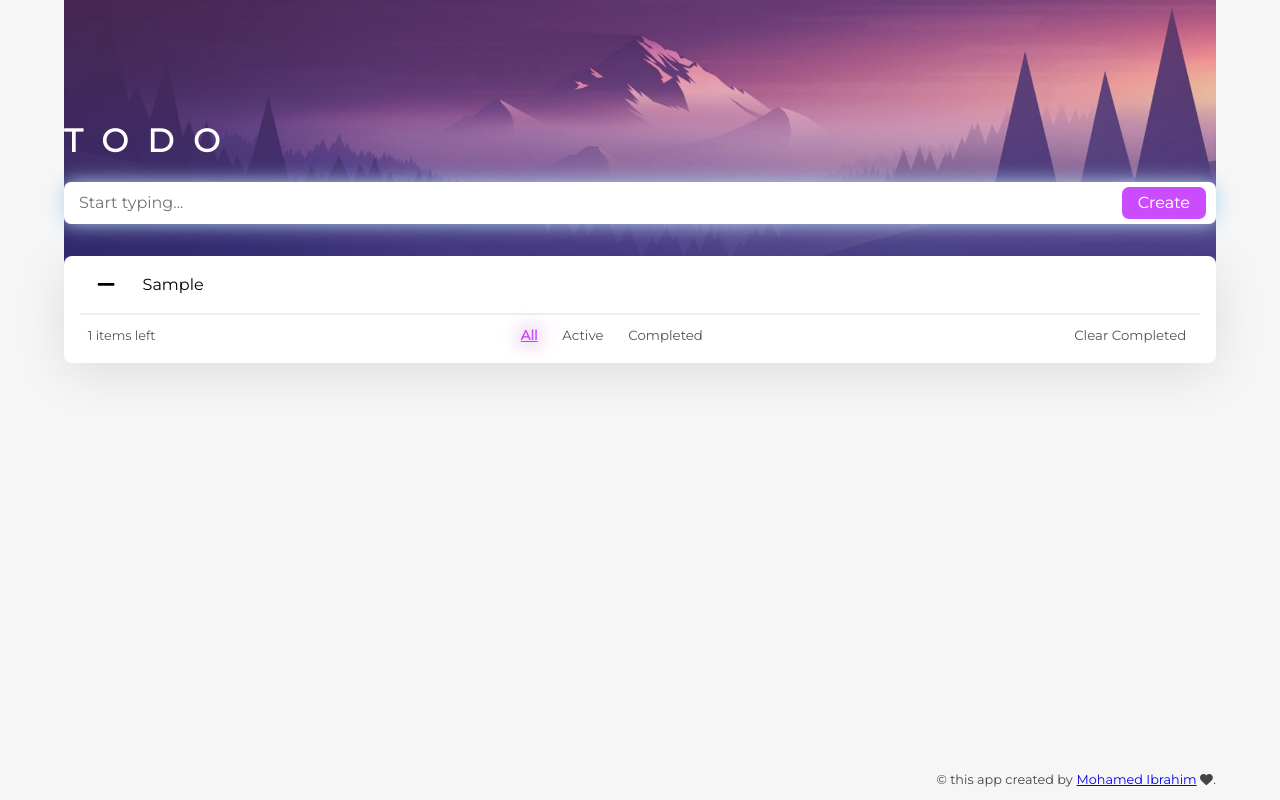
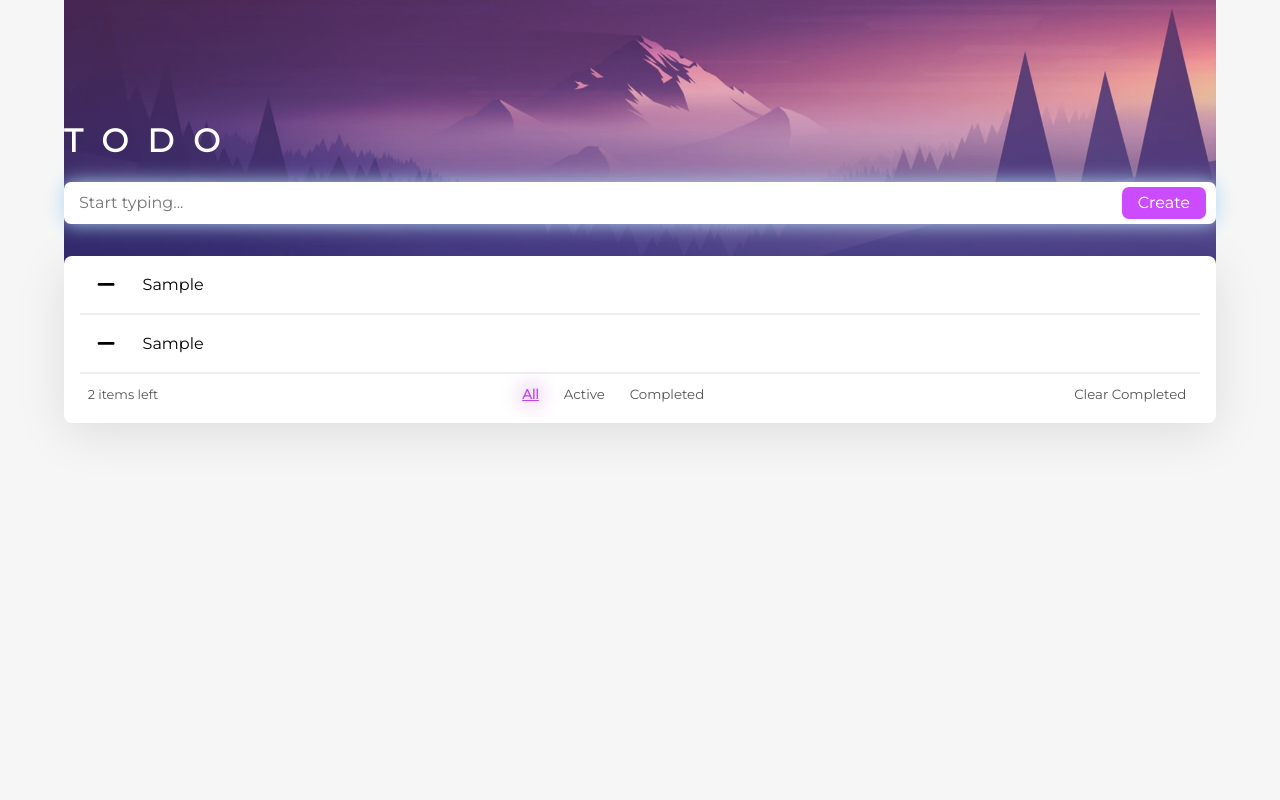
Before and after one commit to mo7mad1996/todo, a React (Create React App) app: page / in a window 1280 px wide. Both pictures are taken after typing "Sample" into the empty fields and a click on the button "Create". Built offline with nearby package versions, Linux system fonts and the light colour scheme.

Commit message:
change to reducer

```diff
--- a/src/App.js
+++ b/src/App.js
@@ -1,8 +1,7 @@
 // react
-import { useState, useEffect } from "react";
+import { useReducer, useEffect, memo } from "react";
 
 // font-awesome
-import { FontAwesomeIcon } from "@fortawesome/react-fontawesome";
 import { library } from "@fortawesome/fontawesome-svg-core";
 import { fas } from "@fortawesome/free-solid-svg-icons";
 import { faTwitter, faFontAwesome } from "@fortawesome/free-brands-svg-icons";
@@ -12,46 +11,40 @@ import BG from "./components/BG";
 import Form from "./components/form";
 import List from "./components/list";
 
+// reducer
+import reducer from "./reducer/app";
+
 // font-awesome
 library.add(fas, faTwitter, faFontAwesome);
 
+// reducer state
+const initialState = {
+  list: JSON.parse(localStorage.getItem("tasks")) || [],
+  show: "all",
+};
+
+// main component
 function App() {
   // tasks
-  const local = JSON.parse(localStorage.getItem("tasks"));
-  const [tasks, setTasks] = useState(local || []);
+  const [state, dispatch] = useReducer(reducer, initialState);
 
+  // save the tasks each time i change it
   useEffect(() => {
-    localStorage.setItem("tasks", JSON.stringify(tasks));
-  }, [tasks]);
+    localStorage.setItem("tasks", JSON.stringify(state.list));
+  }, [state.list]);
 
   return (
-    <>
-      <div className="App">
-        <BG />
+    <div className="App">
+      <BG />
 
-        <div className="container">
-          <h1 className="main-heading">TODO</h1>
+      <div className="container">
+        <h1 className="main-heading">TODO</h1>
 
-          <Form setTasks={setTasks} />
-          {!!tasks.length && <List tasks={tasks} setTasks={setTasks} />}
-        </div>
+        <Form dispatch={dispatch} />
+        {!!state.list.length && <List state={state} dispatch={dispatch} />}
       </div>
-
-      <footer className="footer">
-        <div className="container">
-          &copy; this app created by
-          <a
-            href="https://portfolio-mohamed-ibrahim.onrender.com/"
-            target="_blank"
-            rel="noopener noreferrer"
-          >
-            Mohamed Ibrahim
-          </a>
-          <FontAwesomeIcon icon="fa-solid fa-heart" />.
-        </div>
-      </footer>
-    </>
+    </div>
   );
 }
 
-export default App;
+export default memo(App);
--- a/src/components/form/index.js
+++ b/src/components/form/index.js
@@ -1,7 +1,7 @@
 import React from "react";
 import css from "./style.module.css";
 
-function Form({ setTasks }) {
+function Form({ dispatch }) {
   const form = React.useRef(0);
   const [text, setText] = React.useState("");
 
@@ -12,8 +12,9 @@ function Form({ setTasks }) {
     form.current.classList?.remove(css.active);
   }
 
-  function addTask(e) {
+  const addTask = (e) => {
     e.preventDefault();
+    // console.log("flag");
 
     const task = {
       id: Math.random() + Date.now(),
@@ -21,14 +22,14 @@ function Form({ setTasks }) {
       title: text,
     };
 
-    setTasks((old) => {
-      const newArr = [...old];
+    // console.log(task);
+    dispatch({
+      type: "add",
+      task,
+    });
 
-      newArr.unshift(task);
-      return newArr;
-    });
     setText("");
-  }
+  };
 
   return (
     <form className={css.form} ref={form} onSubmit={addTask}>
--- a/src/components/list/Item.js
+++ b/src/components/list/Item.js
@@ -2,45 +2,25 @@ import { memo } from "react";
 import { FontAwesomeIcon } from "@fortawesome/react-fontawesome";
 import css from "./style.module.css";
 
-const Item = memo(({ task, setTasks }) => {
-  // methods
-  function removeTask(id) {
-    setTasks((old) => {
-      const newTaskList = old.filter((el) => el.id !== id);
-
-      return newTaskList;
-    });
-  }
-
-  function completeTask(id) {
-    setTasks((old) => {
-      return old.map((el) => {
-        if (el.id === id) {
-          const task = { ...el }; // clone a new copy
-          task.isActive = !task.isActive;
-
-          return task;
-        }
-
-        return el;
-      });
-    });
-  }
-
+// main component
+const Item = memo(({ task, dispatch }) => {
   return (
     <li title={task.title} className={task.isActive ? "" : css.completed}>
       <div className={css.task}>
-        <button title="completed" onClick={() => completeTask(task.id)}>
-          {task.isActive ? (
-            <FontAwesomeIcon icon="fa-solid fa-minus" />
-          ) : (
-            <FontAwesomeIcon icon="fa-solid fa-check" />
-          )}
+        <button
+          title="completed"
+          onClick={() => dispatch({ type: "complete", id: task.id })}
+        >
+          <FontAwesomeIcon
+            icon={`fa-solid ${task.isActive ? "fa-minus" : "fa-check"}`}
+          />
         </button>
+
         <span>{task.title}</span>
+
         <button
           className={css.remove}
-          onClick={() => removeTask(task.id)}
+          onClick={() => dispatch({ type: "remove", id: task.id })}
           title="Delete Task"
         >
           <FontAwesomeIcon icon="fa-solid fa-trash" />
--- a/src/components/list/index.js
+++ b/src/components/list/index.js
@@ -4,14 +4,20 @@ import css from "./style.module.css";
 // components
 import Item from "./Item";
 
-function List({ tasks, setTasks }) {
-  const [active, setActive] = React.useState("all");
-  const [state, setState] = React.useState([]);
+export const filters = ["all", "active", "completed"];
 
-  React.useEffect(() => {
-    setState((_) => {
-      return tasks.filter((task) => {
-        switch (active) {
+// main component
+function List({ state, dispatch }) {
+  /**
+   *  methods
+   */
+  function clearCompleted() {
+    dispatch({ type: "clearCompleted" });
+  }
+
+  // list items
+  const readyToShow = state.list.filter((task) => {
+    switch (state.show) {
       case "active":
         return task.isActive;
       case "completed":
@@ -21,26 +27,21 @@ function List({ tasks, setTasks }) {
         return true;
     }
   });
-    });
-  }, [active, tasks]);
 
-  // methods
-  function clearCompleted() {
-    return setTasks((old) => old.filter((el) => el.isActive));
-  }
-
-  // components
-  // list items
-  const List = state.map((task) => (
-    <Item key={task.id} task={task} setTasks={setTasks} />
+  /**
+   *  components
+   */
+  // list
+  const list = readyToShow.map((task) => (
+    <Item key={task.id} task={task} dispatch={dispatch} />
   ));
 
   // buttons
-  const filtered = ["all", "active", "completed"].map((type) => (
+  const filtersBtns = filters.map((type) => (
     <button
       key={type}
-      className={active === type ? css.active : ""}
-      onClick={() => setActive(type)}
+      className={state.show === type ? css.active : ""}
+      onClick={() => dispatch({ type })}
     >
       {type}
     </button>
@@ -49,14 +50,13 @@ function List({ tasks, setTasks }) {
   // HTML returns
   return (
     <div className={css.todo}>
-      <ul>{List}</ul>
+      <ul>{list}</ul>
 
       <footer>
-        <div> {tasks.filter((el) => el.isActive).length} items left</div>
-        <div className={css.flex}>{filtered}</div>
-        <div>
+        <div> {state.list.filter((el) => el.isActive).length} items left</div>
+        <div className={css.flex}>{filtersBtns}</div>
+
         <button onClick={clearCompleted}>Clear Completed</button>
-        </div>
       </footer>
     </div>
   );
--- /dev/null
+++ b/src/reducer/app.js
@@ -0,0 +1,39 @@
+import { filters } from "../components/list";
+
+// reducer
+export default function reducer(state, action) {
+  // clone the old state
+  const newState = { ...state };
+
+  // is type in filters set type
+  filters.indexOf(action.type) + 1 && (newState.show = action.type);
+
+  switch (action.type) {
+    case "add":
+      const result = action.task;
+      // newState.list = [action.task, ...newState.list]; // Immutability
+      newState.list.unshift(result); // mutability
+      break;
+
+    case "remove":
+      newState.list = newState.list.filter((i) => i.id !== action.id);
+      break;
+
+    case "complete":
+      newState.list = newState.list.map((i) => {
+        if (i.id === action.id) {
+          return { ...i, isActive: !i.isActive };
+        }
+        return i;
+      });
+      break;
+
+    case "clearCompleted":
+      newState.list = newState.list.filter((t) => t.isActive);
+      break;
+
+    default:
+      return newState;
+  }
+  return newState;
+}
```
Lines whose indentation alone changed are shown as unchanged.
